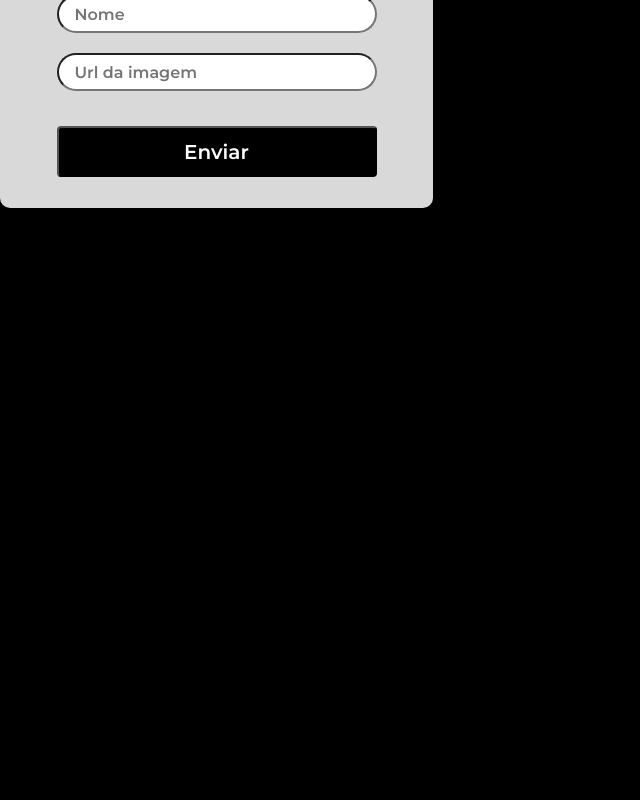
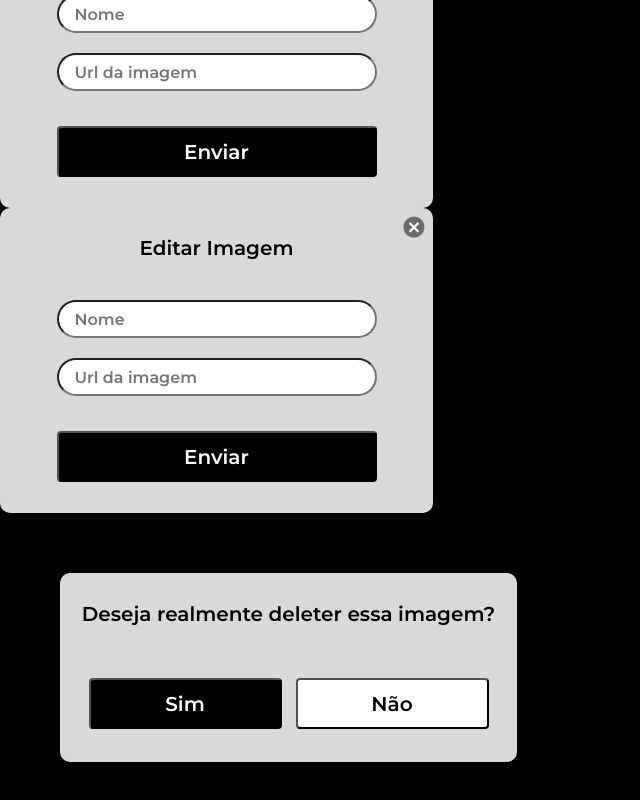
Before and after one commit to LuanBonetto/projetos-de-mentoria, a React (Vite) app in the folder desafio-galeria/: page / in a window 1280 px wide. Shown: the part 1407-2207 px from the top of the page, without its empty margins (0-640 px from the left). Before the commit the page ends 1615 px from the top, so only its background shows below. Built offline with nearby package versions, Linux system fonts and the light colour scheme; no server answers.

Commit message:
popup delete image ok

```diff
--- a/desafio-galeria/index.html
+++ b/desafio-galeria/index.html
@@ -4,10 +4,9 @@
     <meta charset="UTF-8" />
     <link rel="icon" type="image/svg+xml" href="/vite.svg" />
     <meta name="viewport" content="width=device-width, initial-scale=1.0" />
-
     <link rel="preconnect" href="https://fonts.googleapis.com">
-<link rel="preconnect" href="https://fonts.gstatic.com" crossorigin>
-<link href="https://fonts.googleapis.com/css2?family=Montserrat:wght@100;400;600&display=swap" rel="stylesheet">
+    <link rel="preconnect" href="https://fonts.gstatic.com" crossorigin>
+    <link href="https://fonts.googleapis.com/css2?family=Montserrat:wght@100;400;600&display=swap" rel="stylesheet">
     <title>Vite + React</title>
   </head>
   <body>
--- a/desafio-galeria/src/Components/Card/styled.js
+++ b/desafio-galeria/src/Components/Card/styled.js
@@ -60,5 +60,4 @@ export const ContainerButtons = styled.div`
   justify-content: space-between;
   height: 50px;
   /* align-items: flex-end; */
-  float: right;
 `;
--- a/desafio-galeria/src/Components/FormNewImage/NewImage.jsx
+++ b/desafio-galeria/src/Components/FormNewImage/NewImage.jsx
@@ -3,13 +3,13 @@ import { Button, Container, ImgContainer, InputContainer } from "./styled";
 import closeImage from "../../assets/close.svg";
 import { InputComponent } from "../Input/input";
 
-export function ImageForm() {
+export function ImageForm(props) {
   return (
     <Container>
       <ImgContainer>
         <img src={closeImage} alt="icone de fechar" />
       </ImgContainer>
-      <span>Inserir Nova Imagem</span>
+      <span>{props.span}</span>
       <InputContainer>
         <InputComponent
           type="text"
--- a/desafio-galeria/src/Components/NavBar/Nav.jsx
+++ b/desafio-galeria/src/Components/NavBar/Nav.jsx
@@ -11,6 +11,7 @@ import {
   ButtonFixed,
 } from "./styled";
 import { ImageForm } from "../FormNewImage/NewImage";
+import { DeleteImage } from "../PopUpDeleteImage/DeleteImage";
 
 import logo from "../../assets/logo.svg";
 import { Card } from "../Card/Card";
@@ -61,7 +62,9 @@ export function Nav() {
         </ContainerTeste>
         <ButtonFixed>+</ButtonFixed>
       </ContainerMain>
-      <ImageForm />
+      <ImageForm span="Inserir Nova Imagem" />
+      <ImageForm span="Editar Imagem" />
+      <DeleteImage />
     </>
   );
 }
--- /dev/null
+++ b/desafio-galeria/src/Components/PopUpDeleteImage/DeleteImage.jsx
@@ -0,0 +1,17 @@
+import React from "react";
+
+import { ContainerMain, ContainerButtons, Button } from "./styled";
+
+export function DeleteImage() {
+  return (
+    <ContainerMain>
+      <span>Deseja realmente deleter essa imagem?</span>
+      <ContainerButtons>
+        <Button>Sim</Button>
+        <Button background="#fff" color="#000">
+          Não
+        </Button>
+      </ContainerButtons>
+    </ContainerMain>
+  );
+}
--- /dev/null
+++ b/desafio-galeria/src/Components/PopUpDeleteImage/styled.js
@@ -0,0 +1,49 @@
+import styled from "styled-components";
+
+export const ContainerMain = styled.div`
+  display: flex;
+  flex-direction: column;
+  width: 457px;
+  height: 189px;
+  border-radius: 10px;
+  background-color: #d9d9d9;
+  /* padding: 31px 0 33px 0; */
+  color: #000;
+  align-items: center;
+
+  font-size: 20px;
+  line-height: 20px;
+  font-weight: 600;
+  span {
+    display: flex;
+    margin-top: 31px;
+  }
+
+  margin-left: 60px;
+  margin-top: 60px;
+  margin-bottom: 60px;
+`;
+
+export const ContainerButtons = styled.div`
+  display: flex;
+  gap: 14px;
+  margin-top: 54px;
+`;
+
+export const Button = styled.button`
+  display: flex;
+  width: 193px;
+  height: 51px;
+
+  font-size: 20px;
+  line-height: 20px;
+  font-weight: 600;
+  border-radius: 4px;
+  cursor: pointer;
+
+  justify-content: center;
+  align-items: center;
+
+  background-color: ${(props) => props.background || "#000"};
+  color: ${(props) => props.color || "#fff"};
+`;
```
